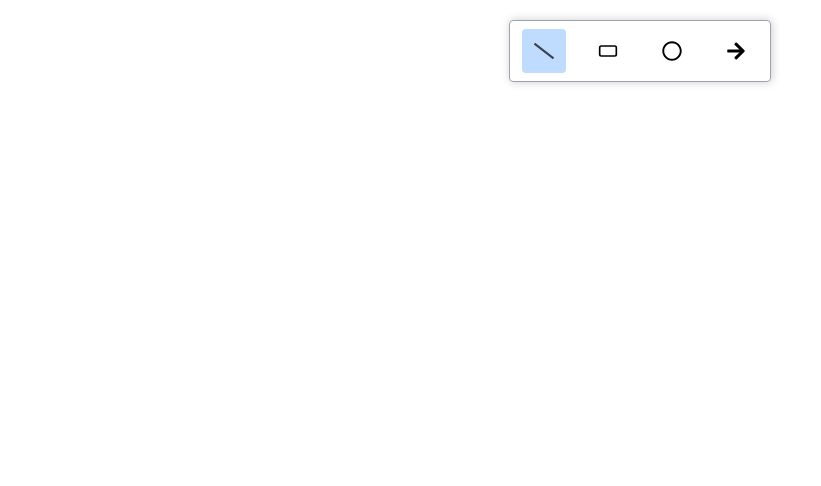
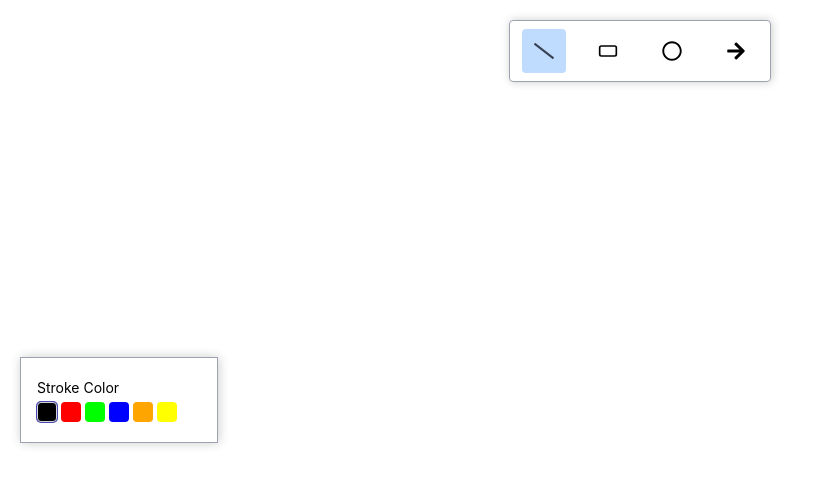
Before and after one commit to nishthaaggarwal15/WhiteBoard-Project, a React (Create React App) app: page / in a window 1280 px wide. Shown: the top 486 px of the page, without its empty margins (0-821 px from the left). Built offline with nearby package versions, Linux system fonts and the light colour scheme; the HTML template or start-up script is replaced by a standard one.

Commit message:
setting up toolbox

```diff
--- a/src/App.js
+++ b/src/App.js
@@ -1,13 +1,18 @@
 import Board from "./components/Board";
+import Toolbar from "./components/Toolbar";
 import Toolbox from "./components/Toolbox";
 import BoardProvider from "./store/BoardProvider";
-
+import ToolboxProvider from "./store/ToolboxProvider";
 function App() {
  return(
  <>
  <BoardProvider>
+  <ToolboxProvider>
+ <Toolbar/>
  <Toolbox/>
 <Board/>
+  </ToolboxProvider>
+
  </BoardProvider>
 
  </>
--- /dev/null
+++ b/src/components/Toolbar/index.js
@@ -0,0 +1,48 @@
+import React, { useContext, useState } from 'react'
+import classes from "./index.module.css"
+import cx from "classnames";
+import { FaArrowRight, FaRegCircle, FaSlash } from 'react-icons/fa';
+import {  LuRectangleHorizontal } from 'react-icons/lu';
+import { TOOL_ITEMS } from '../../constants';
+import boardContext from '../../store/board-context';
+const Toolbar = () => {
+  // const [activeToolItem, setActiveToolItem] = useState("LINE");
+  const {activeToolItem, changeToolHandler} = useContext(boardContext);
+  return (
+    // icon 1
+    <div className= {classes.container}>
+      <div
+       className={ cx( classes.toolItem,{[classes.active]:activeToolItem===TOOL_ITEMS.LINE})}
+       onClick={()=> changeToolHandler(TOOL_ITEMS.LINE)}
+       >
+        <FaSlash></FaSlash>
+        </div>
+{/* // icon 2 */}
+
+        <div
+         className={cx( classes.toolItem,{[classes.active]:activeToolItem===TOOL_ITEMS.RECTANGLE})}
+         onClick={()=> changeToolHandler(TOOL_ITEMS.RECTANGLE)}
+         >
+          <LuRectangleHorizontal></LuRectangleHorizontal>
+          </div>
+
+          {/* //icon 3  */}
+           <div
+         className={cx( classes.toolItem,{[classes.active]:activeToolItem===TOOL_ITEMS.CIRCLE})}
+         onClick={()=> changeToolHandler(TOOL_ITEMS.CIRCLE)}
+         >
+          <FaRegCircle></FaRegCircle>
+          </div>
+
+            {/* //icon 4  */}
+           <div
+         className={cx( classes.toolItem,{[classes.active]:activeToolItem===TOOL_ITEMS.ARROW})}
+         onClick={()=> changeToolHandler(TOOL_ITEMS.ARROW)}
+         >
+        <FaArrowRight></FaArrowRight>
+          </div>
+    </div>
+  )
+}
+
+export default Toolbar
--- /dev/null
+++ b/src/components/Toolbar/index.module.css
@@ -0,0 +1,17 @@
+.container {
+  @apply absolute left-1/2 top-5 px-3 py-2 flex rounded border border-gray-400;
+  transform: translateX(-50%);
+  box-shadow: 1px 0 10px rgba(0, 0, 0, 0.2);
+}
+
+.toolItem {
+  @apply flex justify-center items-center text-xl p-3 text-black mr-5 last:mr-0;
+}
+
+.toolItem:hover {
+  @apply bg-blue-50 text-gray-700 rounded;
+}
+
+.toolItem.active {
+  @apply bg-blue-200 text-gray-700 rounded;
+}
--- a/src/components/Toolbox/index.js
+++ b/src/components/Toolbox/index.js
@@ -1,48 +1,38 @@
-import React, { useContext, useState } from 'react'
-import classes from "./index.module.css"
+import React from "react";
+import classes from "./index.module.css";
+import { COLORS } from "../../constants";
+import toolboxContext from "../../store/toolbox-context";
+import boardContext from "../../store/board-context";
+import { useContext } from "react";
 import cx from "classnames";
-import { FaArrowRight, FaRegCircle, FaSlash } from 'react-icons/fa';
-import {  LuRectangleHorizontal } from 'react-icons/lu';
-import { TOOL_ITEMS } from '../../constants';
-import boardContext from '../../store/board-context';
+
+
 const Toolbox = () => {
-  // const [activeToolItem, setActiveToolItem] = useState("LINE");
-  const {activeToolItem, changeToolHandler} = useContext(boardContext);
+     const { activeToolItem } = useContext(boardContext);
+  const { toolboxState } = useContext(toolboxContext);
+      const strokeColor = toolboxState[activeToolItem]?.stroke;
+  const fillColor = toolboxState[activeToolItem]?.fill;
+  const size = toolboxState[activeToolItem]?.size;
+
   return (
-    // icon 1
-    <div className= {classes.container}>
-      <div
-       className={ cx( classes.toolItem,{[classes.active]:activeToolItem===TOOL_ITEMS.LINE})}
-       onClick={()=> changeToolHandler(TOOL_ITEMS.LINE)}
-       >
-        <FaSlash></FaSlash>
+    <div className={classes.container}>
+      <div className={classes.selectOptionContainer}>
+        <div className={classes.toolBoxLabel}>Stroke Color</div>
+
+        <div className={classes.colorsContainer}>
+          {Object.keys(COLORS).map((k) => (
+            <div
+              key={k}
+                className={cx(classes.colorBox, {
+                    [classes.activeColorBox]: strokeColor === COLORS[k],
+                  })}
+              style={{ backgroundColor: COLORS[k] }}
+            />
+          ))}
         </div>
-{/* // icon 2 */}
+      </div>
+    </div>
+  );
+};
 
-        <div
-         className={cx( classes.toolItem,{[classes.active]:activeToolItem===TOOL_ITEMS.RECTANGLE})}
-         onClick={()=> changeToolHandler(TOOL_ITEMS.RECTANGLE)}
-         >
-          <LuRectangleHorizontal></LuRectangleHorizontal>
-          </div>
-
-          {/* //icon 3  */}
-           <div
-         className={cx( classes.toolItem,{[classes.active]:activeToolItem===TOOL_ITEMS.CIRCLE})}
-         onClick={()=> changeToolHandler(TOOL_ITEMS.CIRCLE)}
-         >
-          <FaRegCircle></FaRegCircle>
-          </div>
-
-            {/* //icon 4  */}
-           <div
-         className={cx( classes.toolItem,{[classes.active]:activeToolItem===TOOL_ITEMS.ARROW})}
-         onClick={()=> changeToolHandler(TOOL_ITEMS.ARROW)}
-         >
-        <FaArrowRight></FaArrowRight>
-          </div>
-    </div>
-  )
-}
-
-export default Toolbox
+export default Toolbox;
--- a/src/components/Toolbox/index.module.css
+++ b/src/components/Toolbox/index.module.css
@@ -1,17 +1,49 @@
 .container {
-  @apply absolute left-1/2 top-5 px-3 py-2 flex rounded border border-gray-400;
-  transform: translateX(-50%);
+  @apply absolute top-1/2 left-5 text-sm border border-gray-400;
+  transform: translateY(-50%);
   box-shadow: 1px 0 10px rgba(0, 0, 0, 0.2);
 }
 
-.toolItem {
-  @apply flex justify-center items-center text-xl p-3 text-black mr-5 last:mr-0;
+.selectOptionContainer {
+  @apply mb-6 last:mb-0 first:pt-5 last:pb-5 px-4;
 }
 
-.toolItem:hover {
-  @apply bg-blue-50 text-gray-700 rounded;
+.toolBoxLabel {
+  @apply block mb-1;
 }
 
-.toolItem.active {
-  @apply bg-blue-200 text-gray-700 rounded;
+.colorsContainer {
+  @apply flex flex-wrap items-center;
 }
+
+.colorBox {
+  @apply inline-block w-5 h-5 rounded mr-1 last:mr-0;
+}
+
+.noFillColorBox {
+  background: linear-gradient(
+      to top left,
+      rgba(255, 0, 0, 0) 0%,
+      rgba(255, 0, 0, 0) calc(50% - 0.8px),
+      rgba(255, 0, 0, 1) 50%,
+      rgba(255, 0, 0, 0) calc(50% + 0.8px),
+      rgba(255, 0, 0, 0) 100%
+    ),
+    linear-gradient(
+      to top right,
+      rgba(255, 0, 0, 0) 0%,
+      rgba(255, 0, 0, 0) calc(50% - 0.8px),
+      rgba(255, 0, 0, 1) 50%,
+      rgba(255, 0, 0, 0) calc(50% + 0.8px),
+      rgba(255, 0, 0, 0) 100%
+    );
+}
+
+.activeColorBox {
+  @apply border border-gray-300;
+  box-shadow: 0 0 0 1px #4a47b1;
+}
+
+.colorPicker {
+  @apply mr-5 w-10 h-10 rounded border-2 border-neutral-400;
+}
--- /dev/null
+++ b/src/store/ToolboxProvider.js
@@ -0,0 +1,48 @@
+import React, { Children, useReducer } from 'react'
+import toolboxContext from './toolbox-context'
+import { TOOL_ITEMS,COLORS } from '../constants';
+function toolboxReducer(state, action){
+    // switch (key) {
+    //     case value:
+
+    //         break;
+
+    //     default:
+    //         break;
+    // }
+}
+const initalToolboxState={
+     [TOOL_ITEMS.LINE]: {
+    stroke: COLORS.BLACK,
+    size: 1,
+  },
+  [TOOL_ITEMS.RECTANGLE]: {
+    stroke: COLORS.BLACK,
+    fill: null,
+    size: 1,
+  },
+  [TOOL_ITEMS.CIRCLE]: {
+    stroke: COLORS.BLACK,
+    fill: null,
+    size: 1,
+  },
+  [TOOL_ITEMS.ARROW]: {
+    stroke: COLORS.BLACK,
+    size: 1,
+  },
+}
+
+
+const ToolboxProvider = ({children}) => {
+    const [toolboxState, dispatchToolboxAction]= useReducer(toolboxReducer,initalToolboxState);
+const toolboxContextValue = {
+toolboxState
+};
+  return (
+    <toolboxContext.Provider value = {toolboxContextValue}>
+{children}
+    </toolboxContext.Provider>
+  )
+}
+
+export default ToolboxProvider
--- /dev/null
+++ b/src/store/toolbox-context.js
@@ -0,0 +1,5 @@
+import { createContext } from "react";
+ const toolboxContext = createContext({
+  toolboxState: {},
+ });
+ export default toolboxContext;
```
